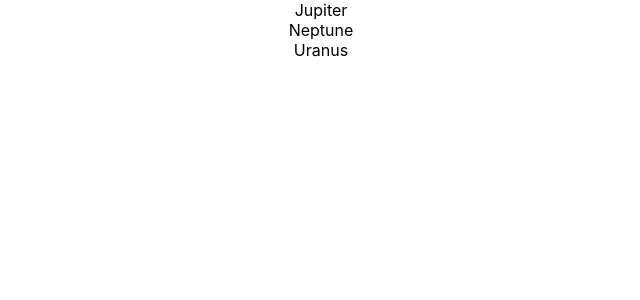
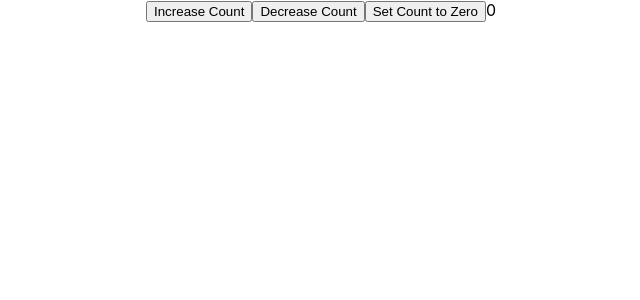
Before and after one commit to Sirajuddin135/react_practice, a React (Create React App) app: page / in a window 1280 px wide. Shown: the top 300 px of the page, without its empty margins (319-959 px from the left). Built offline with nearby package versions, Linux system fonts and the light colour scheme.

Commit message:
react state, hook

```diff
--- a/src/App.js
+++ b/src/App.js
@@ -1,6 +1,7 @@
 import './App.css';
-import { User } from './User';
-import { Planet } from './Planets';
+// import { User } from './User';
+// import { Planet } from './Planets';
+import { useState } from 'react';
 
 function App() {
 
@@ -15,24 +16,30 @@ function App() {
   //   </div >
   // );
 
-  // Lists
-  const planets = [
-    { name: "Mars", isGasPlanet: false },
-    { name: "Earth", isGasPlanet: false },
-    { name: "Jupiter", isGasPlanet: true },
-    { name: "Venus", isGasPlanet: false },
-    { name: "Neptune", isGasPlanet: true },
-    { name: "Uranus", isGasPlanet: true }
-  ];
+  const [count, setCount] = useState(0);
+
+  const increaseCount = () => {
+    setCount(count + 1);
+  }
+
+  const decreaseCount = () => {
+    setCount(count - 1);
+  }
 
   return (
     <div className='App'>
-      {
-        planets.map((planet, key) =>
-          planet.isGasPlanet && <Planet name={planet.name} />
-        )
-      }
-    </div>
+      <button onClick={increaseCount}>Increase Count</button>
+
+      <button onClick={decreaseCount}>Decrease Count</button>
+
+      <button onClick={() => {
+        setCount(0);
+      }}>
+        Set Count to Zero
+      </button>
+
+      {count}
+    </div >
   )
 }
 
```
Also changed, not shown: src/reactStateHook.js (added, +89 -0 lines).
